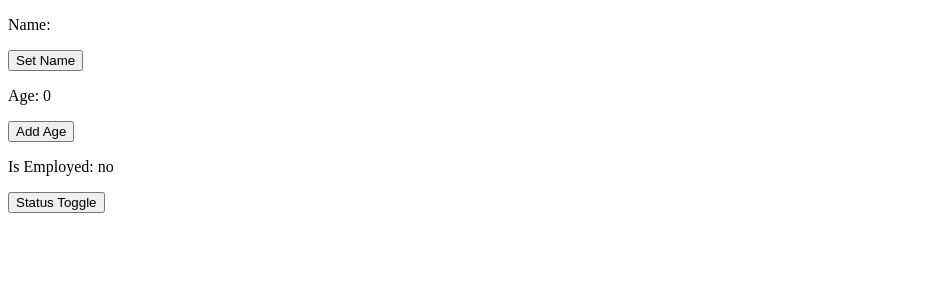
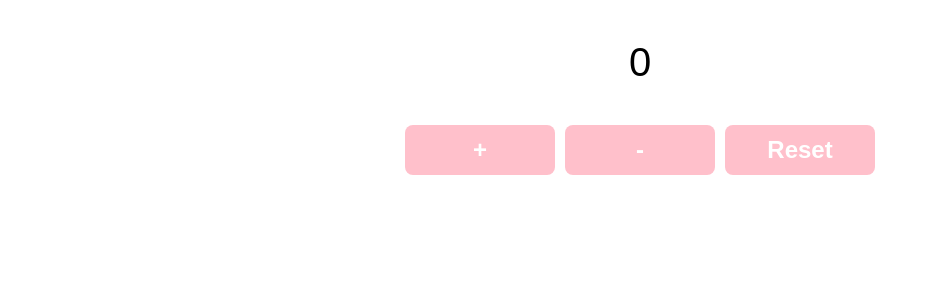
Before and after one commit to CheaRitheavatey/reactLearning, a React (Vite) app in the folder my-react/: page / in a window 1280 px wide. Shown: the top 300 px of the page, without its empty margins (0-930 px from the left). Built offline with nearby package versions, Linux system fonts and the light colour scheme; what type-check would draw is missing.

Commit message:
update example

```diff
--- a/my-react/src/App.jsx
+++ b/my-react/src/App.jsx
@@ -4,6 +4,7 @@ import Student from "./components/Student"
 import UserGreeting from "./components/UserGreeting"
 import List from "./components/List"
 import MyComponent from "./components/myComponent"
+import Counter from "./components/Counter"
 function App() {
        const vegetable = [{
             id:6,
@@ -47,8 +48,8 @@ function App() {
             calorie: 110}]
   return (
     <>
-
-        <MyComponent/>
+        <Counter></Counter>
+        {/* <MyComponent/> */}
 
       {/* <Button/> */}
       {/* {vegetable.length > 0 && <List item={vegetable} category="vegetable"/>} */}
--- /dev/null
+++ b/my-react/src/components/Counter.jsx
@@ -0,0 +1,27 @@
+import { useState } from "react"
+
+function Counter() {
+
+    const [count, setCount] = useState(0);
+    const increamentCount = () => {
+        setCount(count + 1)
+    }
+
+    const decrementCount = () => {
+        setCount(count - 1)
+    }
+
+    const reset = () => {
+        setCount(0)
+    }
+    return (
+
+        <div className="counter-container">
+            <p className="display-count">{count}</p>
+            <button className="btn" onClick={increamentCount}>+</button>
+            <button className="btn" onClick={decrementCount}>-</button>
+            <button className="btn" onClick={reset}>Reset</button>
+        </div>
+    )
+}
+export default Counter
--- a/my-react/src/index.css
+++ b/my-react/src/index.css
@@ -75,3 +75,27 @@
   color: hsl(0, 0%, 45%);
   cursor: pointer;
 }
+
+.counter-container {
+  text-align: center;
+  font-family: sans-serif;
+}
+.display-count {
+  font-size: 2.5em;
+}
+.btn {
+  width: 150px;
+  height: 50px;
+  font-size: 1.5em;
+  font-weight: bold;
+  margin: 0 5px;
+  background-color: pink;
+  border: none;
+  border-radius: 8px;
+  cursor: pointer;
+  color: white;
+}
+
+.btn:hover {
+  background-color: palevioletred;
+}
```
